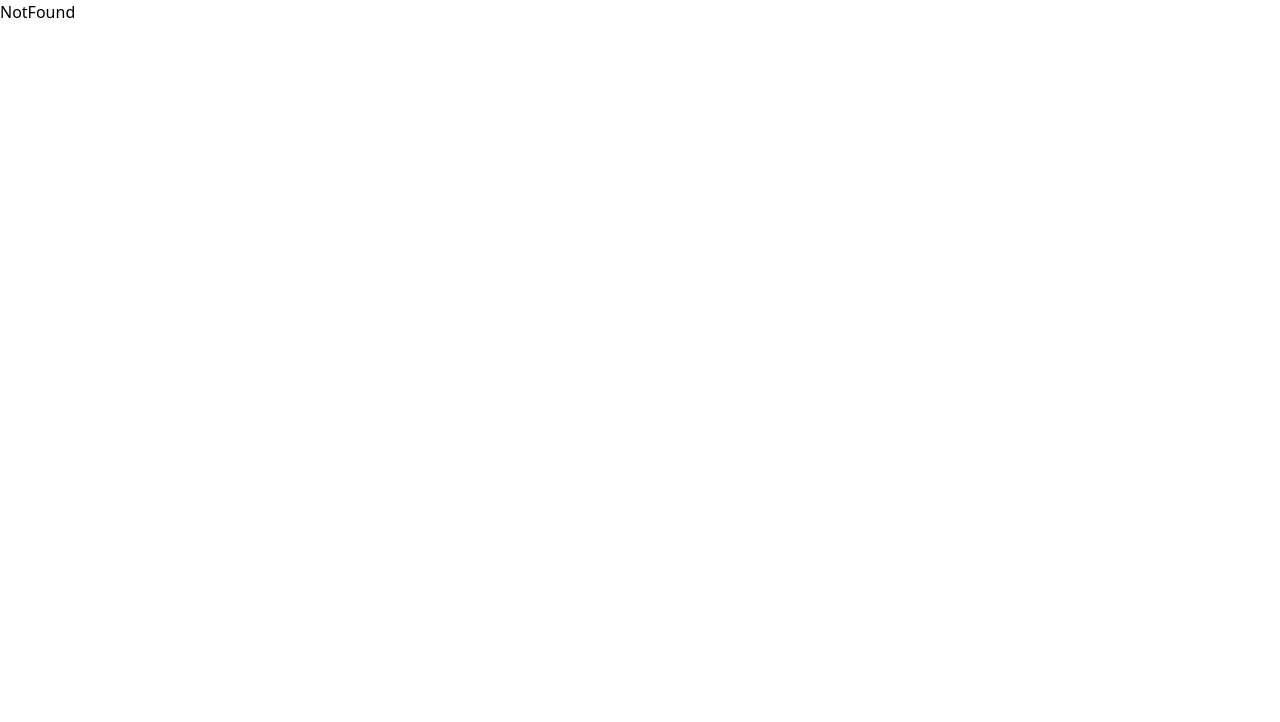
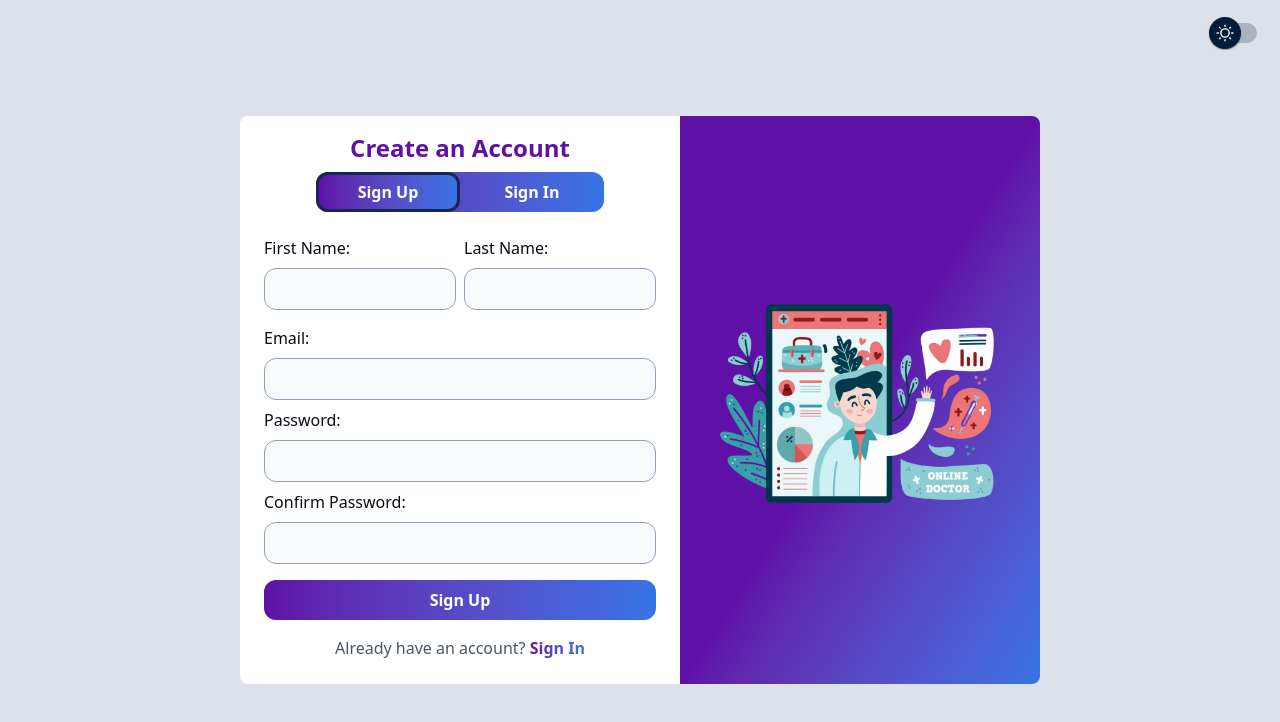
Before and after one commit to chowanza/clinicalHistory, a React (Vite) app: page /signup in a window 1280 px wide. Shown: the top 722 px of the page. Built offline with nearby package versions, Linux system fonts and the light colour scheme.

Commit message:
Add authentication forms and sidebar, update routing and styles

```diff
--- a/src/App.jsx
+++ b/src/App.jsx
@@ -2,12 +2,17 @@ import React from 'react'
 import { BrowserRouter as Router, Routes, Route } from 'react-router-dom'
 import AuthContainer from './pages/Auth'
 import NotFound from './pages/NotFound'
+import SignInForm from './components/auth/SignInForm'
+import SignUpForm from './components/auth/SignUpForm'
 
 const App = () => {
   return (
     <Router>
       <Routes>
-        <Route path='/' element={<AuthContainer />} />
+        <Route path='/' element={<AuthContainer />}>
+          <Route index path='signup' element={<SignUpForm />} />
+          <Route path='signin' element={<SignInForm />} />
+        </Route>
         <Route path='*' element={<NotFound />} />
       </Routes>
     </Router>
--- a/src/components/auth/ChangeAuth.jsx
+++ /dev/null
@@ -1,28 +0,0 @@
-import React, { useState } from 'react'
-
-const ChangeAuth = () => {
-  const [authTypeState, setAuthTypeState] = useState('Sign In')
-  const handleChangeAuthType = () => {
-    setAuthTypeState((prev) => (prev === 'Sign In' ? 'Sign Up' : 'Sign In'))
-  }
-  return (
-    <div
-      className={`absolute w-[400px] flex flex-col justify-between items-center left-0 h-full mx-auto bg-slate-800 p-6 text-white ${
-        authTypeState === 'Sign In' ? '' : 'translate-x-[400px]'
-      } transition-all duration-500 ease-in-out`}
-    >
-      <h1 className='text-center text-2xl'>
-        Aquí va texto con el nombre de la app y una imagen guapa
-        {authTypeState === 'Sign In' ? '' : ' y puede cambiar'}
-      </h1>
-      <button
-        onClick={handleChangeAuthType}
-        className='bg-purple-600 p-2 rounded-md cursor-pointer'
-      >
-        {authTypeState === 'Sign In' ? <>Sign Up</> : <>Sign In</>}
-      </button>
-    </div>
-  )
-}
-
-export default ChangeAuth
--- /dev/null
+++ b/src/components/auth/RightSidebar.jsx
@@ -0,0 +1,15 @@
+const RightSidebar = () => {
+  return (
+    <div className='h-full grid place-items-center w-[45%] mx-auto p-6 gap-5 bg-gradient-to-br from-primary via-primary to-secondary'>
+      <div className='grid place-items-center'>
+        <img
+          src='/auth/med.webp'
+          alt='Auth Image'
+          className='w-full h-auto bg-transparent'
+        />
+      </div>
+    </div>
+  )
+}
+
+export default RightSidebar
--- a/src/components/auth/SignInForm.jsx
+++ b/src/components/auth/SignInForm.jsx
@@ -1,33 +1,47 @@
-import React from 'react'
+import { Link } from 'react-router-dom'
 
 const SignInForm = () => {
   return (
-    <div className='h-full w-full mx-auto bg-slate-800 p-6 text-white'>
-      <h1 className='text-center text-2xl'>Sign In</h1>
+    <div className='h-full w-full mx-auto p-6 flex flex-col gap-5'>
       <form className='flex flex-col gap-4'>
         <div className='flex flex-col gap-2'>
           <label htmlFor='email'>Email:</label>
           <input
-            className='border-slate-400 border p-2 rounded-md'
+            className='border-slate-400 bg-slate-50 border p-2 rounded-xl dark:bg-slate-700'
             type='email'
             id='email'
             name='email'
             required
           />
-        </div>
-        <div className='flex flex-col gap-2'>
           <label htmlFor='password'>Password:</label>
           <input
-            className='border-slate-400 border p-2 rounded-md'
+            className='border-slate-400 bg-slate-50 border p-2 rounded-xl dark:bg-slate-700'
             type='password'
             id='password'
             name='password'
             required
           />
         </div>
-        <button type='submit' className='bg-purple-600 p-2 rounded-md'>
+        <Link to='/signin' className='font-semibold text-secondary self-end'>
+          Forgot password?
+        </Link>
+        <button
+          type='submit'
+          className='font-semibold bg-gradient-to-r from-primary to-secondary p-2 rounded-xl text-white'
+        >
           Sign In
         </button>
+        <div className='width-full text-center'>
+          <span className='text-gray-600 dark:text-gray-400'>
+            Don't have an account?{' '}
+          </span>
+          <Link
+            to='/signin'
+            className='font-bold bg-gradient-to-r from-primary to-secondary bg-clip-text text-transparent'
+          >
+            Sign Up
+          </Link>
+        </div>
       </form>
     </div>
   )
--- a/src/components/auth/SignUpForm.jsx
+++ b/src/components/auth/SignUpForm.jsx
@@ -1,63 +1,74 @@
-import React from 'react'
+import { Link } from 'react-router-dom'
 
 const SignUpForm = () => {
   return (
-    <div className='h-full w-full mx-auto bg-slate-800 p-6 text-white'>
-      <h1 className='text-center text-2xl'>Sign Up</h1>
+    <div className='h-full w-full mx-auto p-6 flex flex-col gap-5'>
       <form className='flex flex-col gap-4'>
-        <div className='flex flex-col gap-2'>
-          <label htmlFor='email'>Email:</label>
-          <input
-            className='border-slate-400 border p-2 rounded-md'
-            type='email'
-            id='email'
-            name='email'
-            required
-          />
-        </div>
-        <div className='flex flex-col gap-2'>
+        <div className='flex gap-2 justify-center items-center'>
+          <div className='flex flex-col gap-2 w-[calc(50%_-_0.25rem)]'>
             <label htmlFor='first-name'>First Name:</label>
             <input
-            className='border-slate-400 border p-2 rounded-md'
+              className='border-slate-400 bg-slate-50 border p-2 rounded-xl dark:bg-slate-700'
               type='text'
               id='first-name'
               name='first-name'
               required
             />
           </div>
-        <div className='flex flex-col gap-2'>
+          <div className='flex flex-col gap-2 w-[calc(50%_-_0.25rem)]'>
             <label htmlFor='last-name'>Last Name:</label>
             <input
-            className='border-slate-400 border p-2 rounded-md'
+              className='border-slate-400 bg-slate-50 border p-2 rounded-xl dark:bg-slate-700'
               type='text'
               id='last-name'
               name='last-name'
               required
             />
           </div>
+        </div>
         <div className='flex flex-col gap-2'>
+          <label htmlFor='email'>Email:</label>
+          <input
+            className='border-slate-400 bg-slate-50 border p-2 rounded-xl dark:bg-slate-700'
+            type='email'
+            id='email'
+            name='email'
+            required
+          />
           <label htmlFor='password'>Password:</label>
           <input
-            className='border-slate-400 border p-2 rounded-md'
+            className='border-slate-400 bg-slate-50 border p-2 rounded-xl dark:bg-slate-700'
             type='password'
             id='password'
             name='password'
             required
           />
-        </div>
-        <div className='flex flex-col gap-2'>
           <label htmlFor='confirm-password'>Confirm Password:</label>
           <input
-            className='border-slate-400 border p-2 rounded-md'
+            className='border-slate-400 bg-slate-50 border p-2 rounded-xl dark:bg-slate-700'
             type='password'
             id='confirm-password'
             name='confirm-password'
             required
           />
         </div>
-        <button type='submit' className='bg-purple-600 p-2 rounded-md'>
+        <button
+          type='submit'
+          className='font-semibold bg-gradient-to-r from-primary to-secondary p-2 rounded-xl text-white'
+        >
           Sign Up
         </button>
+        <div className='width-full text-center'>
+          <span className='text-gray-600 dark:text-gray-400'>
+            Already have an account?{' '}
+          </span>
+          <Link
+            to='/signin'
+            className='font-bold bg-gradient-to-r from-primary to-secondary bg-clip-text text-transparent'
+          >
+            Sign In
+          </Link>
+        </div>
       </form>
     </div>
   )
--- /dev/null
+++ b/src/components/auth/Switch.jsx
@@ -0,0 +1,33 @@
+import { useNavigate } from 'react-router-dom'
+
+const Switch = ({ isSignUp, setIsSignUp }) => {
+  const navigate = useNavigate()
+
+  const handleSignIn = () => {
+    setIsSignUp(false)
+    navigate('/signin')
+  }
+
+  const handleSignUp = () => {
+    setIsSignUp(true)
+    navigate('/signup')
+  }
+
+  return (
+    <div className='flex justify-around items-center bg-gradient-to-r from-primary to-secondary rounded-xl w-72 text-white font-semibold cursor-pointer relative text-center'>
+      <span className='z-10 w-1/2 h-full p-2' onClick={handleSignUp}>
+        Sign Up
+      </span>
+      <span className='z-10 w-1/2 h-full p-2' onClick={handleSignIn}>
+        Sign In
+      </span>
+      <span
+        className={`absolute w-1/2 h-full rounded-xl border-3 border-blue-950 left-0 bg-gradient-to-r from-primary to-secondary transition-transform duration-500 ease-in-out ${
+          isSignUp ? '' : 'translate-x-full'
+        }`}
+      ></span>
+    </div>
+  )
+}
+
+export default Switch
--- a/src/index.css
+++ b/src/index.css
@@ -2,8 +2,8 @@
 @custom-variant dark (&:where(.dark, .dark *));
 
 @theme {
-  --color-primary: oklch(0.38 0.1233 300);
-  --color-secondary: oklch(0.45 0.1381 261);
+  --color-primary: oklch(0.41 0.2072 300);
+  --color-secondary: oklch(0.58 0.185 261);
   --color-background-light: oklch(0.91 0.0123 261);
   --color-background-dark: oklch(0.13 0.0395 261);
   --color-text-light: oklch(0.16 0.0247 264.66);
--- a/src/pages/Auth.jsx
+++ b/src/pages/Auth.jsx
@@ -1,19 +1,41 @@
-import React from 'react'
-import SignUpForm from '../components/auth/SignUpForm'
-import SignInForm from '../components/auth/SignInForm'
-import ChangeAuth from '../components/auth/ChangeAuth'
+import { useState, useEffect } from 'react'
 import ThemeSwitch from '../components/ui/ThemeSwitch'
+import RightSidebar from '../components/auth/RightSidebar'
+import Switch from '../components/auth/Switch'
+import { Outlet, useNavigate, useLocation } from 'react-router-dom'
 
 const Auth = () => {
+  const [isSignUp, setIsSignUp] = useState(true)
+  const navigate = useNavigate()
+  const location = useLocation()
+  const currentPath = location.pathname.split('/')[2]
+
+  useEffect(() => {
+    if (currentPath === 'signin') {
+      setIsSignUp(false)
+    } else if (currentPath === 'signup') {
+      setIsSignUp(true)
+    } else {
+      navigate('/signup')
+    }
+  }, [])
+
   return (
     <div className='relative flex flex-col justify-center items-center h-screen bg-background-light text-text-light dark:bg-background-dark dark:text-text-dark'>
       <div className='absolute top-0 right-0 p-4'>
         <ThemeSwitch />
       </div>
-      <div className='flex justify-center items-center w-[800px] mx-auto bg-red-500 m-0 p-0 overflow-hidden rounded-lg relative'>
-        <SignUpForm />
-        <SignInForm />
-        <ChangeAuth />
+      <div className='flex justify-center items-center w-[800px] mx-auto m-0 p-0 overflow-hidden rounded-lg relative bg-white max-h-max dark:bg-slate-800'>
+        <div className='w-[55%] h-full flex justify-center items-center flex-col pt-4'>
+          <div className='flex flex-col gap-2'>
+            <h1 className='text-center text-2xl text-primary dark:text-secondary font-bold'>
+              {isSignUp ? 'Create an Account' : 'Welcome Back! Sign In'}
+            </h1>
+            <Switch isSignUp={isSignUp} setIsSignUp={setIsSignUp} />
+          </div>
+          <Outlet />
+        </div>
+        <RightSidebar />
       </div>
     </div>
   )
```
Also changed, not shown: public/auth/med.svg (deleted), public/auth/med.webp (added). Lines whose indentation alone changed are shown as unchanged.
